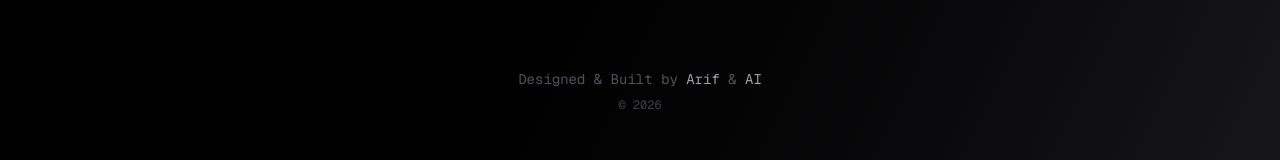
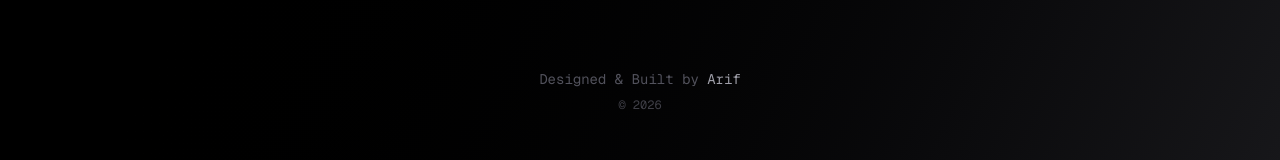
Before and after one commit to arif-aygun/portfolio, a Next.js app: page / in a window 1280 px wide. Shown: the part 2395-2555 px from the top of the page. Built offline with nearby package versions, Linux system fonts and the light colour scheme.

Commit message:
Update page.tsx

```diff
--- a/app/page.tsx
+++ b/app/page.tsx
@@ -371,7 +371,7 @@ export default function Home() {
       </div>
       <footer className="mt-32 pb-12 text-center">
         <p className="font-mono text-zinc-600 text-sm">
-          Designed & Built by <span className="text-zinc-400">Arif</span> & <span className="text-zinc-400">AI</span>
+          Designed & Built by <span className="text-zinc-400">Arif</span>
         </p>
         <p className="font-mono text-zinc-700 text-xs mt-2">
           © {new Date().getFullYear()}
```
